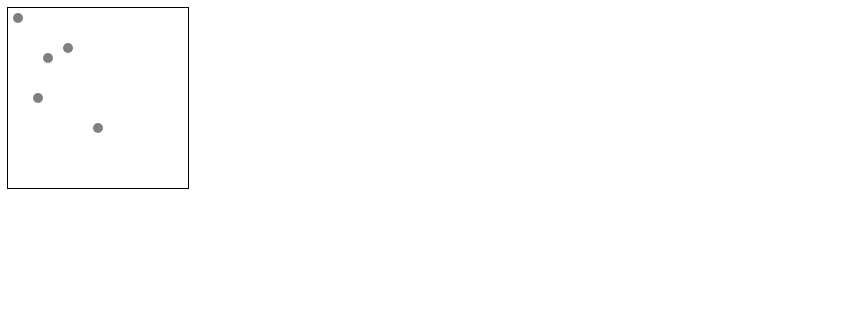
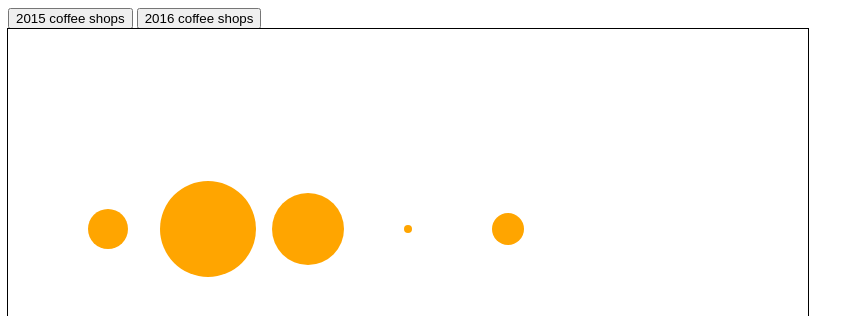
Before and after one commit to casillasenrique/11154-pset9-interaction-and-animation, a plain HTML site: page interaction_scatterplot.html in a window 1280 px wide. Shown: the top 316 px of the page, without its empty margins (0-865 px from the left). Drawn offline with nearby package versions, Linux system fonts and the light colour scheme.

Commit message:
Completed interactive scatterplot tutorial

```diff
--- a/interaction_scatterplot.html
+++ b/interaction_scatterplot.html
@@ -4,49 +4,95 @@
     <meta charset="UTF-8" />
     <title>D3 Transitions</title>
     <script src="https://d3js.org/d3.v5.min.js"></script>
-    <style>
-
- 	</style>
+    <style></style>
   </head>
 
   <body>
     <!-- Add buttons with IDs -->
-	<!-- YOUR CODE HERE -->
+    <!-- PART 1 -->
+    <!-- <button id="start">Transition</button>
+    <button id="reset">Reset</button> -->
 
-	<div id="main">
-
-	</div>
+    <!-- PART 2 -->
+    <button id="firstyear">2015 coffee shops</button>
+    <button id="secondyear">2016 coffee shops</button>
+    <div id="main"></div>
     <script type="text/javascript">
-
-	data = [[40,50,60,30],[90,120,10,30],[30,90,80,100],[10,10,100,120],[60,40,40,60]]
+      data = [
+        [40, 50, 60, 30],
+        [90, 120, 10, 30],
+        [30, 90, 80, 100],
+        [10, 10, 100, 120],
+        [60, 40, 40, 60],
+      ];
 
       //Width and height
-  	var w = 180;
-  	var h = 180;
+      const width = 800;
+      const height = 600;
 
-	svg = d3.select("div#main")
-		.append("svg")
-		.attr("width", w)
-		.attr("height", h)
-		.attr("style", "outline: thin solid black;");
+      const bubbleSpacing = 100;
+      const bubbleScale = 2.5;
 
-	 svg.selectAll("circle")
+      const svg = d3
+        .select('div#main')
+        .append('svg')
+        .attr('width', width)
+        .attr('height', height)
+        .attr('style', 'outline: thin solid black;');
+
+      // Moves circles to new location using the 'transition' and 'reset'
+      // buttons
+      // COMMENTED OUT PART 1 CODE
+      // d3.select('#start').on('click', () => {
+      //   svg
+      //     .selectAll('circle')
+      //     .transition()
+      //     .attr('cx', (d) => {
+      //       return d[2];
+      //     })
+      //     .attr('cy', (d) => {
+      //       return d[3];
+      //     });
+      // });
+      // d3.select('#reset').on('click', () => {
+      //   svg
+      //     .selectAll('circle')
+      //     .transition()
+      //     .attr('cx', (d) => {
+      //       return d[0];
+      //     })
+      //     .attr('cy', (d) => {
+      //       return d[1];
+      //     });
+      // });
+
+      // PART 2 CODE
+
+      // Changes the position of the bubbles and change the radius of the
+      // circles based on the data
+      svg
+        .selectAll('circle')
         .data(data)
         .enter()
-		.append("circle")
-		.attr("cx", function(d) {
-			return d[0];
-			})
-		.attr("cy", function(d) {
-			return d[1];
-			})
-		.attr("r", 5)
-		.attr("fill", "gray");
+        .append('circle')
+        .attr('cx', (d, i) => 100 + i * bubbleSpacing)
+        .attr('cy', 200)
+        .attr('r', (d) => d[1] / bubbleScale)
+        .attr('fill', 'orange');
 
-	// Add functions for changing the data when user clicks buttons
-	// YOUR CODE HERE
-
-
+      // Changes button size based on the year
+      d3.select('#firstyear').on('click', () => {
+        svg
+          .selectAll('circle')
+          .transition()
+          .attr('r', (d) => d[1] / bubbleScale);
+      });
+      d3.select('#secondyear').on('click', () => {
+        svg
+          .selectAll('circle')
+          .transition()
+          .attr('r', (d) => d[3] / bubbleScale);
+      });
     </script>
   </body>
 </html>
```
Lines whose indentation alone changed are shown as unchanged.
